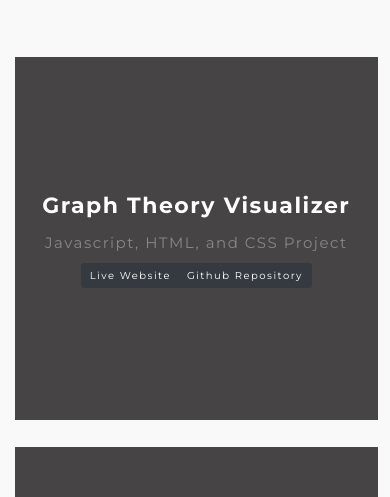
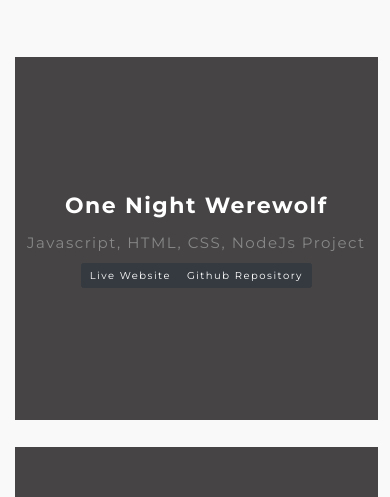
Before and after one commit to KyleAlanJeffrey/KyleAlanJeffrey.github.io, a plain HTML site: page index.html in a window 390 px wide. Shown: the part 583-1080 px from the top of the page. Drawn offline with Linux system fonts and the light colour scheme.

Commit message:
added new proj

```diff
--- a/index.html
+++ b/index.html
@@ -112,6 +112,25 @@
                 <!-- <button data-filter=".marketing">Marketing</button> -->
             </div>
             <div class="portfolio-masonary row" id="container">
+
+                <!-- Portfolio item with overlay -->
+                <div class="prt-grid web current col-md-4 col-sm-6">
+                    <div class="prt-item">
+                        <div class="prt-item-overlay">
+                            <div class="d-flex justify-content-center" style="height: 100%;flex-direction: column;">
+                                <h2 class="my-3">One Night Werewolf</h2>
+                                <span> Javascript, HTML, CSS, NodeJs Project</span>
+                                <div class="btn-group btn-lg justify-content-center">
+                                    <a class="btn btn-dark" href="https://night-werewolf.herokuapp.com/">Live Website</a>
+                                    <a class="btn btn-dark"
+                                        href="https://github.com/AlphaBeard/One-Night-Werewolf">Github
+                                        Repository</a>
+                                </div>
+                            </div>
+                        </div>
+                        <img src="assets/img/portfolio/werewolf.png" alt="image">
+                    </div>
+                </div>
 
                 <!-- Portfolio item with overlay -->
                 <div class="prt-grid web col-md-4 col-sm-6">
```
Also changed, not shown: assets/img/portfolio/werewolf.png (added).
